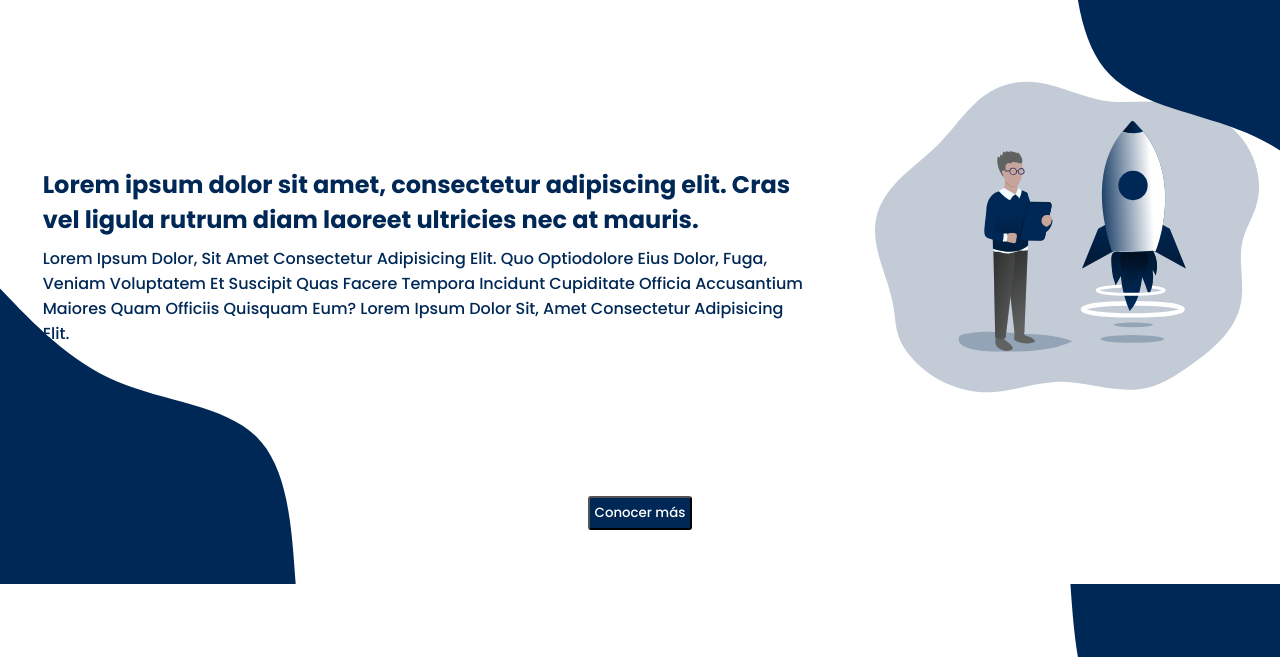
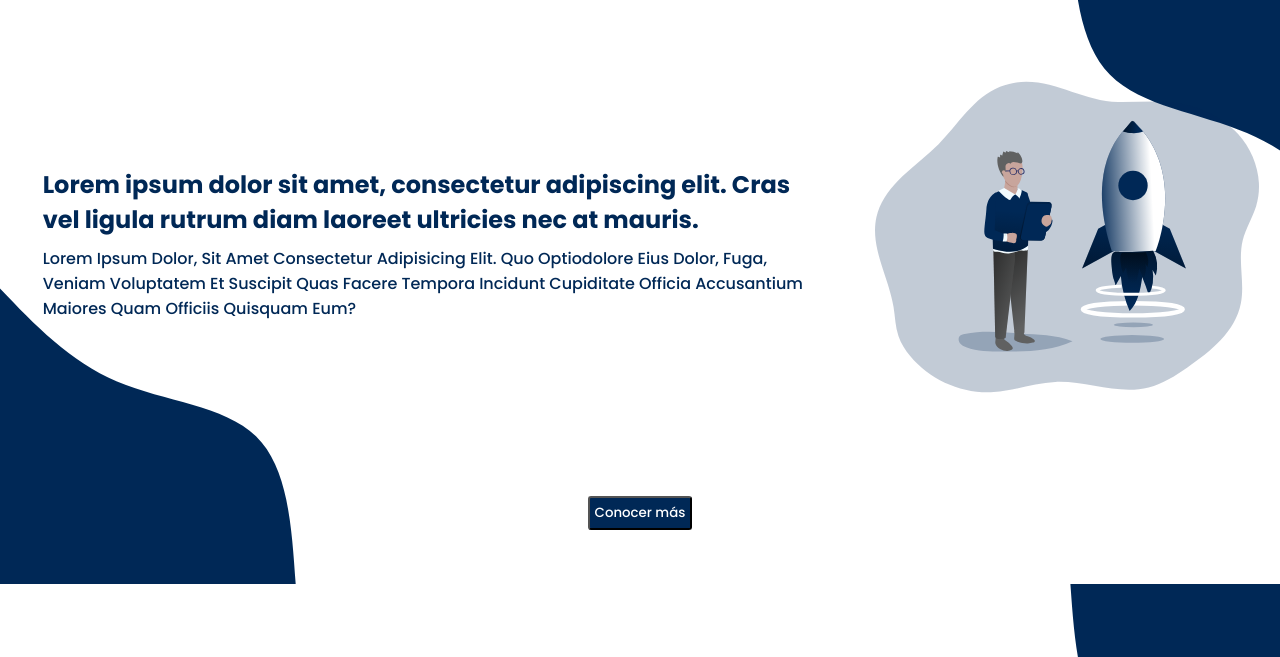
Before and after one commit to jmtoledo175/PF-Toledo, a plain HTML site: page index.html in a window 1280 px wide. Shown: the part 73-730 px from the top of the page. Drawn offline with Linux system fonts and the light colour scheme.

Commit message:
Cambio texto descripción

```diff
--- a/index.html
+++ b/index.html
@@ -58,8 +58,7 @@
           Lorem ipsum dolor, sit amet consectetur adipisicing elit. Quo
           optiodolore eius dolor, fuga, veniam voluptatem et suscipit quas
           facere tempora incidunt cupiditate officia accusantium maiores quam
-          officiis quisquam eum? Lorem ipsum dolor sit, amet consectetur
-          adipisicing elit.
+          officiis quisquam eum?
         </h3>
       </div>
       <div class="ImagenMain">
```
